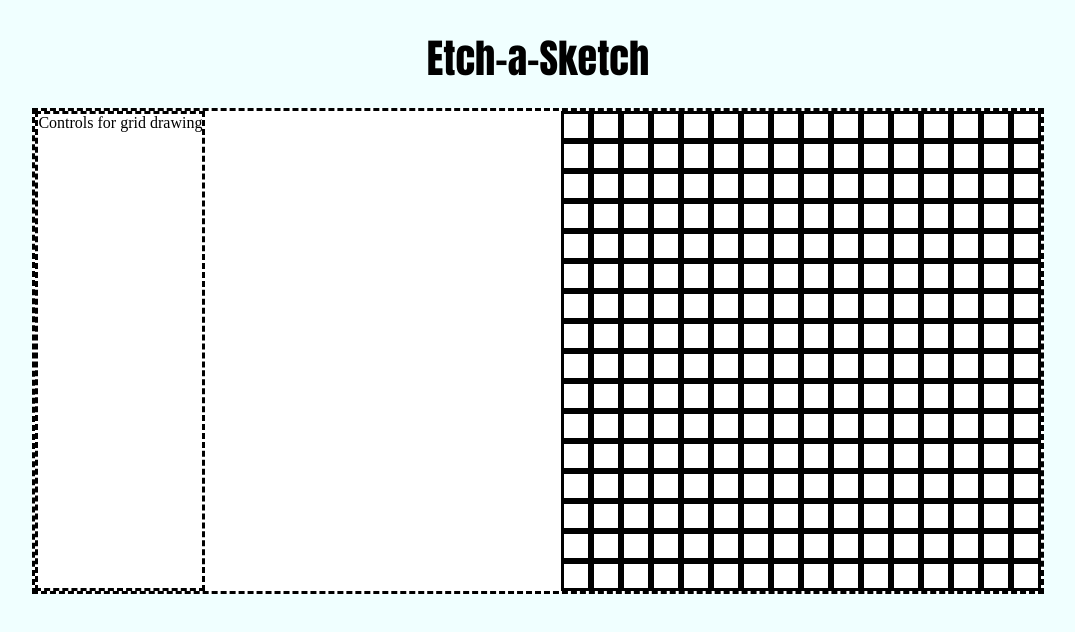
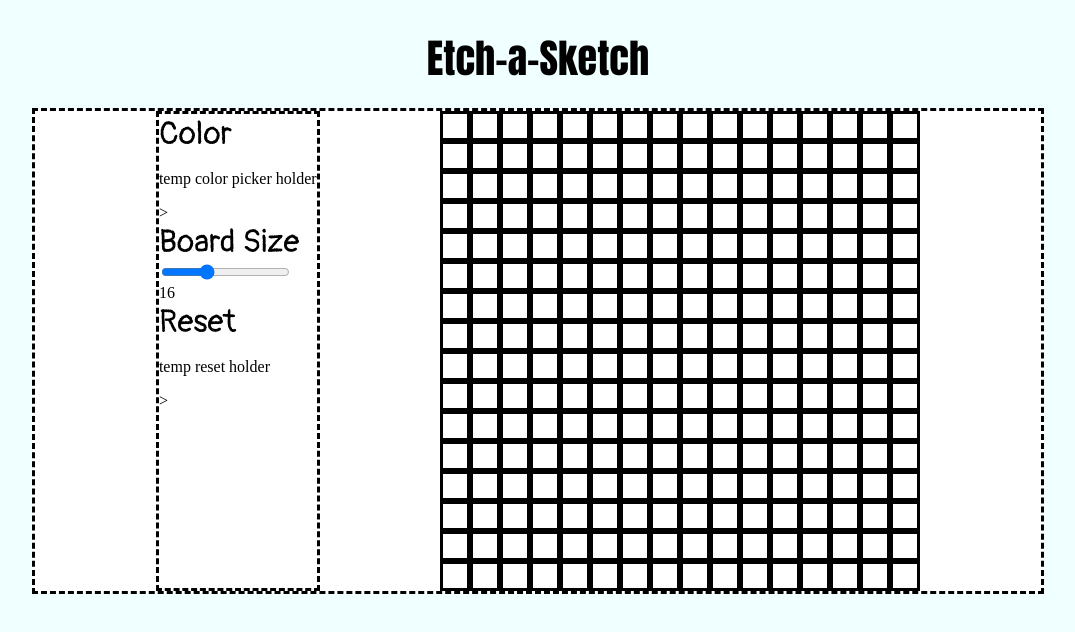
Before and after one commit to jameswaring/etch-a-sketch, a plain HTML site: page index.html in a window 1280 px wide. Shown: the whole page, without its empty margins (102-1177 px from the left). Drawn offline with Linux system fonts and the light colour scheme.

Commit message:
added basic controls

```diff
--- a/index.html
+++ b/index.html
@@ -5,6 +5,9 @@
     <meta http-equiv="X-UA-Compatible" content="IE=edge">
     <meta name="viewport" content="width=device-width, initial-scale=1.0">
     <link href="style.css" rel="stylesheet" type="text/css"/>
+    <link rel="preconnect" href="https://fonts.googleapis.com">
+    <link rel="preconnect" href="https://fonts.gstatic.com" crossorigin>
+    <link href="https://fonts.googleapis.com/css2?family=Pangolin&display=swap" rel="stylesheet">
     <script src="script.js" defer></script>
     <title>Etch-a-Sketch</title>
 </head>
@@ -14,7 +17,15 @@
     </div>
     <div class="content">
         <div class="container">
-            <div class="controls">Controls for grid drawing</div>
+            <div class="controls">
+                <div class="control-title">Color</div>
+                <p>temp color picker holder</p>>
+                <div class="control-title">Board Size</div>
+                <input type="range" min="8" max="32" value="16">
+                <div class="reader">16</div>
+                <div class="control-title">Reset</div>
+                <p>temp reset holder</p>>
+            </div>
             <div class="grid">
         </div>
     </div>
--- a/script.js
+++ b/script.js
@@ -13,3 +13,7 @@ let blockClick = document.body.addEventListener('mouseover', function(e){
         e.target.style.backgroundColor = 'black';
     }
 })
+
+range.addEventListener("input", function(e){
+    console.log(e)
+})
--- a/style.css
+++ b/style.css
@@ -23,7 +23,7 @@ body{
 .container{
     display: flex;
     border-style: dashed;
-    justify-content: space-between;
+    justify-content: space-evenly;
     flex-wrap: wrap;
 }
 
@@ -49,3 +49,8 @@ body{
     border-style: solid;
     background-color: black;
 }
+
+.control-title{
+    font-family: 'Pangolin', cursive;
+    font-size: 24pt;
+}
```
